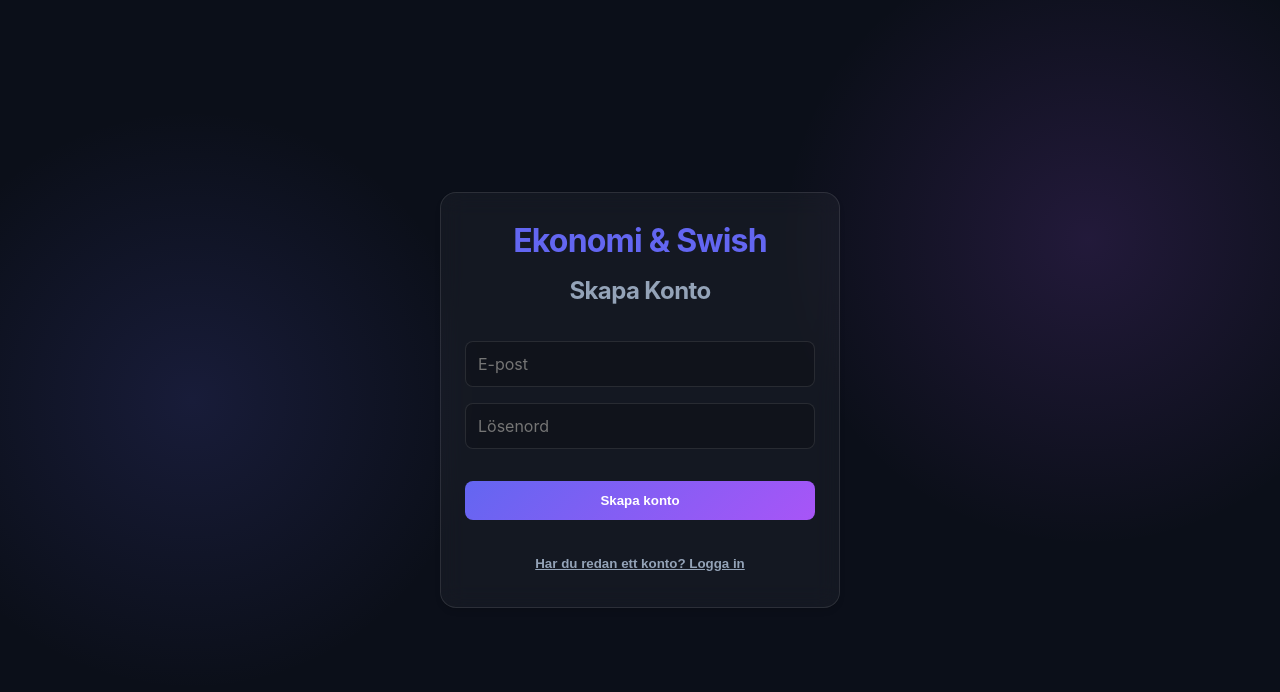
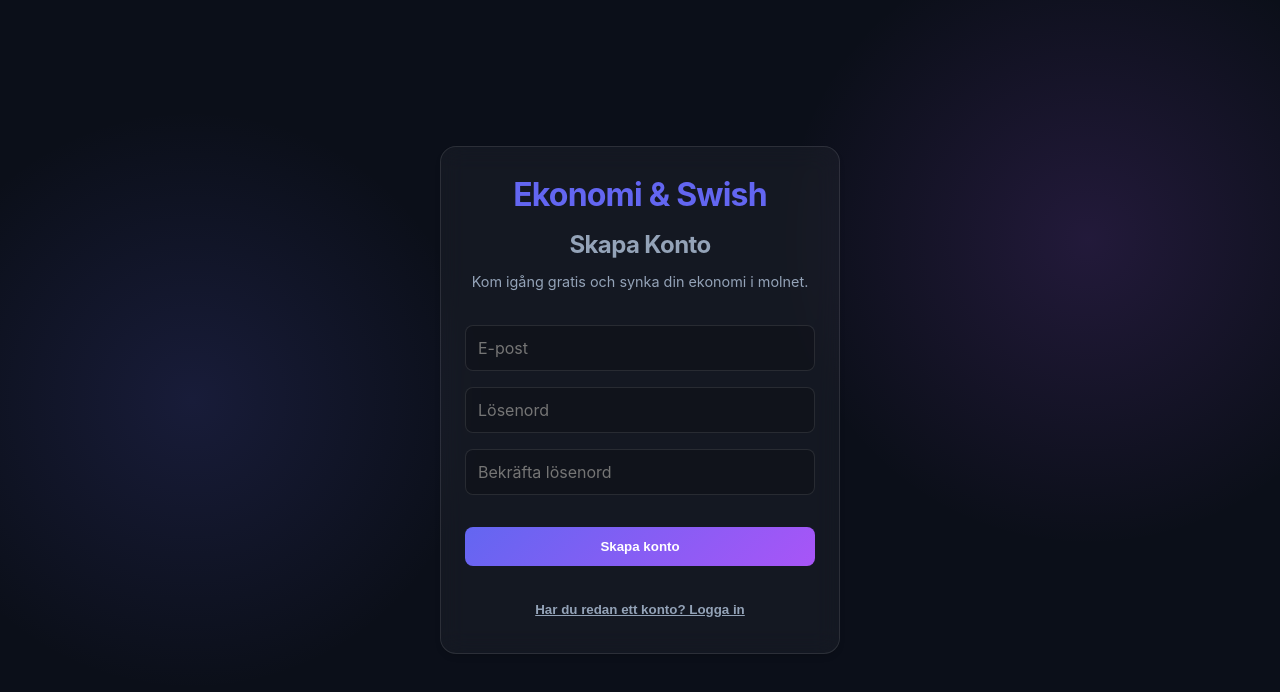
Before and after one commit to mrsunshine88/Ekonomi, a React (Vite) app: page / in a window 1280 px wide. Both pictures are taken after a click on the button "Har du inget konto? Skapa ett här". Shown: the top 692 px of the page. Built offline with nearby package versions, Linux system fonts and the light colour scheme.

Commit message:
Enhance create account view in LoginScreen

```diff
--- a/src/components/Auth/LoginScreen.tsx
+++ b/src/components/Auth/LoginScreen.tsx
@@ -4,6 +4,7 @@
 export default function LoginScreen() {
   const [email, setEmail] = useState('');
   const [password, setPassword] = useState('');
+  const [confirmPassword, setConfirmPassword] = useState('');
   const [isLogin, setIsLogin] = useState(true);
   const [error, setError] = useState('');
   const [loading, setLoading] = useState(false);
@@ -13,6 +14,12 @@
     e.preventDefault();
     setError('');
     setSuccessMsg('');
+
+    if (!isLogin && password !== confirmPassword) {
+      setError('Lösenorden matchar inte.');
+      return;
+    }
+
     setLoading(true);
 
     try {
@@ -55,7 +62,11 @@
     <div className="container" style={{ display: 'flex', alignItems: 'center', justifyContent: 'center', minHeight: '100vh' }}>
       <div className="card" style={{ maxWidth: '400px', width: '100%', margin: '0 1rem' }}>
         <h1 style={{ textAlign: 'center', marginBottom: '0.5rem', color: 'var(--accent-color)' }}>Ekonomi & Swish</h1>
-        <h2 style={{ textAlign: 'center', marginBottom: '2rem', color: 'var(--text-secondary)' }}>{isLogin ? 'Logga in' : 'Skapa Konto'}</h2>
+        <h2 style={{ textAlign: 'center', marginBottom: '0.5rem', color: 'var(--text-secondary)' }}>{isLogin ? 'Logga in' : 'Skapa Konto'}</h2>
+
+        <p style={{ textAlign: 'center', marginBottom: '2rem', color: 'var(--text-secondary)', fontSize: '0.9rem' }}>
+          {isLogin ? 'Välkommen tillbaka!' : 'Kom igång gratis och synka din ekonomi i molnet.'}
+        </p>
 
         {error && <div style={{ background: 'rgba(244, 63, 94, 0.2)', color: '#f43f5e', padding: '1rem', borderRadius: '8px', marginBottom: '1rem' }}>{error}</div>}
         {successMsg && <div style={{ background: 'rgba(16, 185, 129, 0.2)', color: '#10b981', padding: '1rem', borderRadius: '8px', marginBottom: '1rem' }}>{successMsg}</div>}
@@ -77,6 +88,16 @@
             required
             style={{ padding: '0.75rem', borderRadius: '8px', border: '1px solid var(--border-color)', background: 'rgba(0,0,0,0.2)', color: '#fff' }}
           />
+          {!isLogin && (
+            <input
+              type="password"
+              placeholder="Bekräfta lösenord"
+              value={confirmPassword}
+              onChange={e => setConfirmPassword(e.target.value)}
+              required
+              style={{ padding: '0.75rem', borderRadius: '8px', border: '1px solid var(--border-color)', background: 'rgba(0,0,0,0.2)', color: '#fff' }}
+            />
+          )}
           <button
             type="submit"
             disabled={loading}
```
